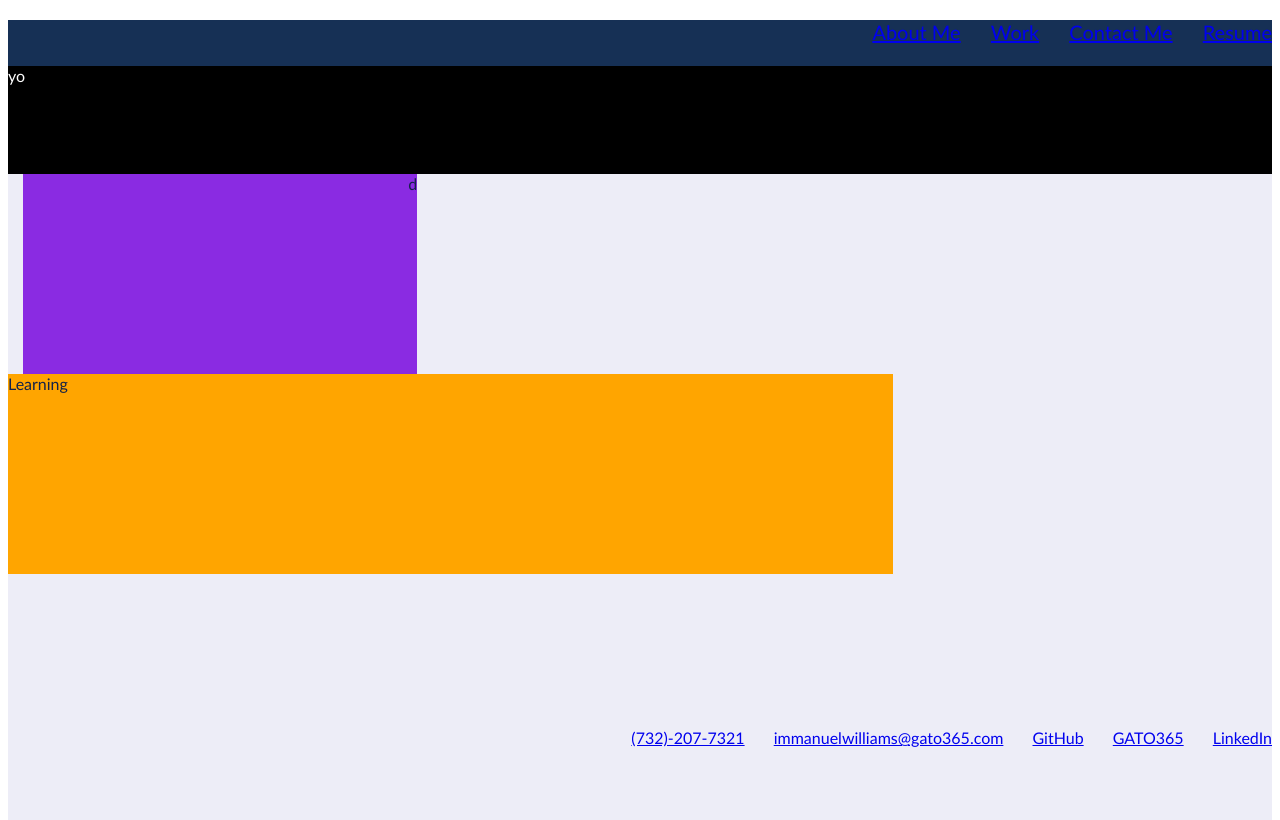
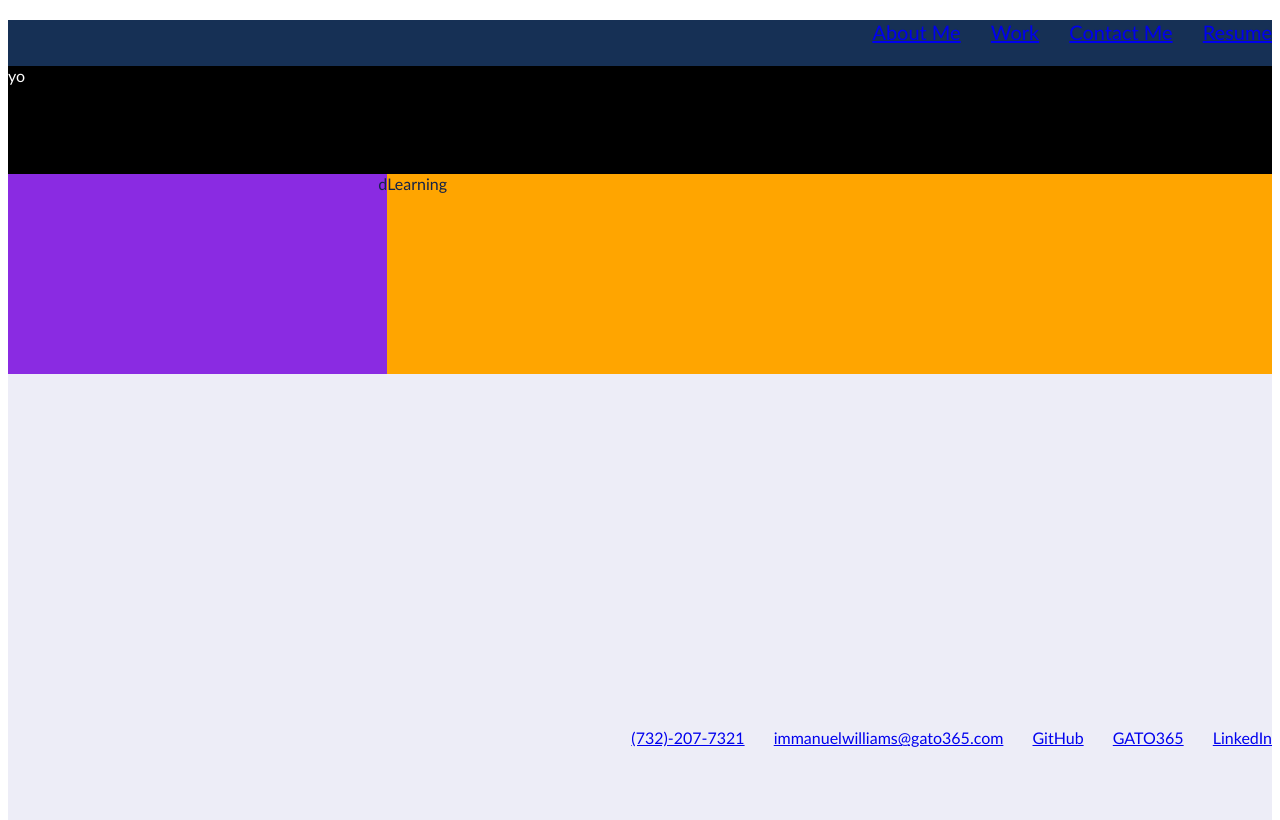
Before and after one commit to gato365/portfolio-berkeley-ijw, a plain HTML site: page index.html in a window 1280 px wide. Drawn offline with Linux system fonts and the light colour scheme; files that its build step writes are made by us from their sources.

Commit message:
made the section and aside on the same level in main

```diff
--- a/index.html
+++ b/index.html
@@ -63,8 +63,8 @@ background :#EDEDF7;
   background-color: blueviolet;
   width: 30%;
   height: 200px;
-  padding-left: 15px;
-  margin-left: 15px;
+  /* padding-left: 15px;
+  margin-left: 15px; */
   float: left;
   text-align: right;
 }
```
